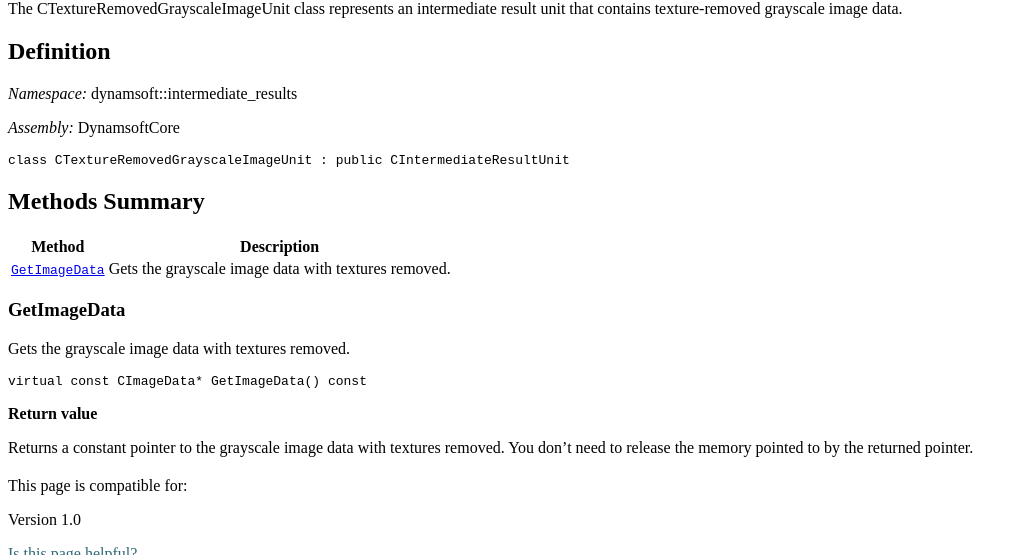
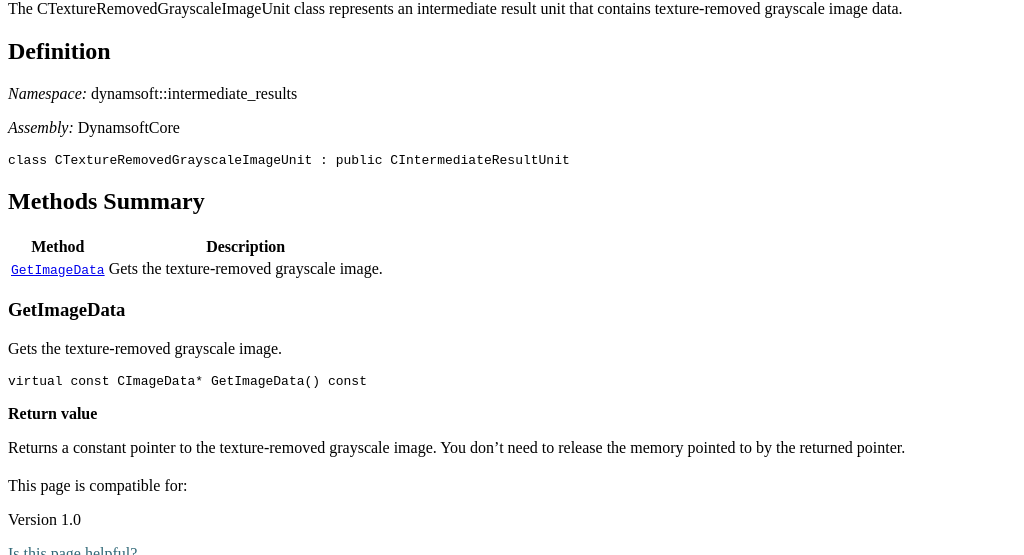
Before and after one commit to dynamsoft-docs/capture-vision-docs-server, a Jekyll site: the page built from programming/cplusplus/api-reference/core/intermediate-results/texture-removed-grayscale-image-unit.md, in a window 1280 px wide and 900 px high, scrolled down 627 px, cut to the strip 0-555 px from the top of the window. Shown: the whole strip, without its empty margins (0-1024 px from the left). Built offline with Jekyll 4.4.1, drawn with Linux system fonts in a browser that asks for light colours.

Commit message:
Fixing description bugs of ***-removed image

````diff
--- a/programming/cplusplus/api-reference/core/intermediate-results/texture-removed-grayscale-image-unit.md
+++ b/programming/cplusplus/api-reference/core/intermediate-results/texture-removed-grayscale-image-unit.md
@@ -24,11 +24,11 @@ class CTextureRemovedGrayscaleImageUnit : public CIntermediateResultUnit
 
 | Method               | Description |
 |----------------------|-------------|
-| [`GetImageData`](#getimagedata) | Gets the grayscale image data with textures removed.|
+| [`GetImageData`](#getimagedata) | Gets the texture-removed grayscale image.|
 
 ### GetImageData
 
-Gets the grayscale image data with textures removed.
+Gets the texture-removed grayscale image.
 
 ```cpp
 virtual const CImageData* GetImageData() const
@@ -36,4 +36,4 @@ virtual const CImageData* GetImageData() const
 
 **Return value**
 
-Returns a constant pointer to the grayscale image data with textures removed. You don't need to release the memory pointed to by the returned pointer.
+Returns a constant pointer to the texture-removed grayscale image. You don't need to release the memory pointed to by the returned pointer.
````
Also changed, not shown: programming/cplusplus/api-reference/core/intermediate-results/text-removed-binary-image-unit.md (+3 -3 lines), programming/cplusplus/api-reference/core/intermediate-results/texture-removed-binary-image-unit.md (+3 -3 lines).
